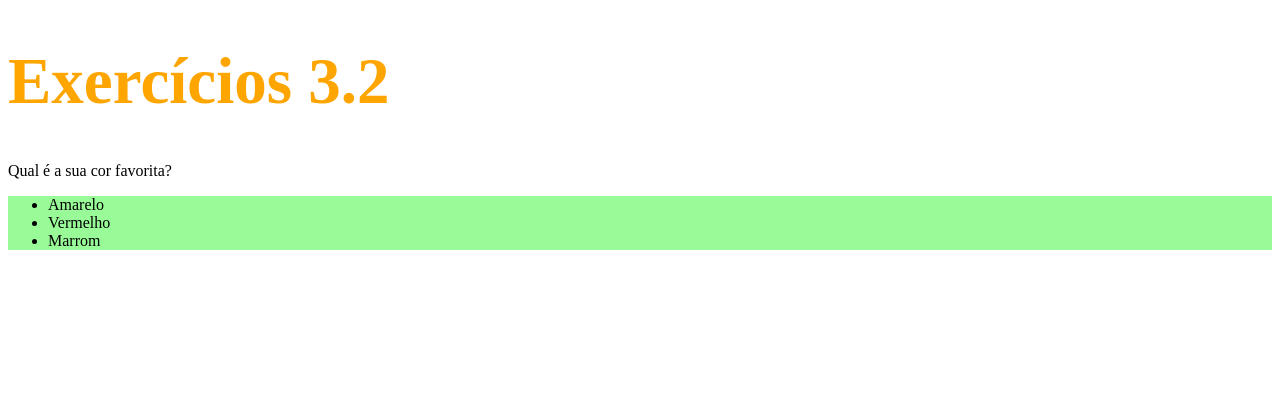
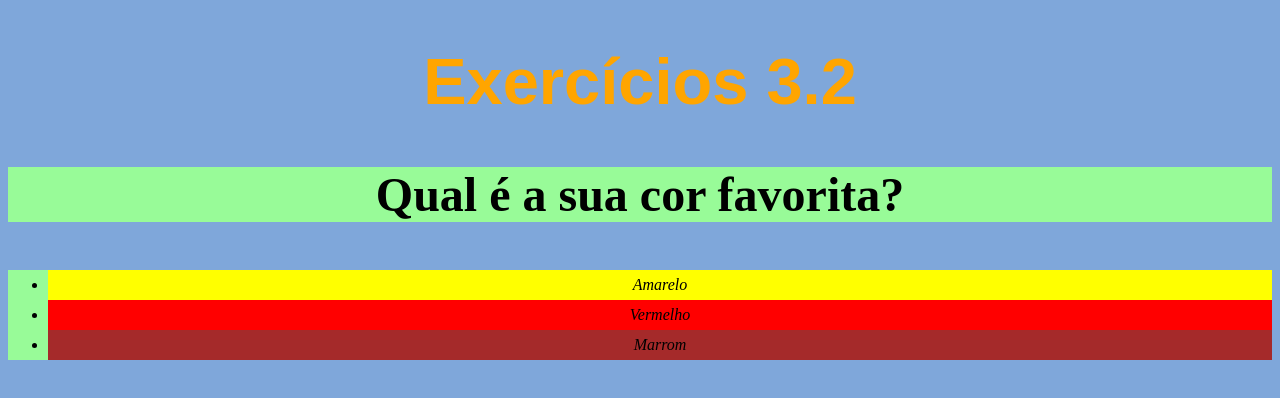
Before and after one commit to Th3rge/exercises3.2, a plain HTML site: page bloco_3/dia_2/index.html in a window 1280 px wide. Drawn offline with Linux system fonts and the light colour scheme.

Commit message:
estilizando

```diff
--- a/bloco_3/dia_2/index.html
+++ b/bloco_3/dia_2/index.html
@@ -5,17 +5,7 @@
     <meta http-equiv="X-UA-Compatible" content="IE=edge">
     <meta name="viewport" content="width=device-width, initial-scale=1.0">
     <title>Exercises 3.2</title>
-    <style>
-        h1 {
-            font-size: 65px;
-            color: orange;
-        }
-
-        ul {
-            background-color: palegreen;
-        }
-
-    </style>
+    <link rel="stylesheet" href="style.css">
 </head>
 <body>
     <h1>Exercícios 3.2</h1>
@@ -31,6 +21,15 @@
      2 - Modifique a cor do texto do h1 para laranja
      3 - Modifique a cor de fundo da lista não ordenada
      4 - Crie uma classe para modificar a cor de fundo da tag p e da ul ao mesmo tempo
+         -->
+
+    <!-- Exercícios
+     1 - Modifique o família do h1 para sans-serif
+     2 - Deixe o parágrafo com o font-weight 600
+     3 - Modifique o font-size do body para 16px
+     4 - Coloque o tamanho do parágrafo com o tamanho de 3 vezes o padrão do body
+     5 - Explore as propriedades font-style, line-height, text-align e text-decoration
+     6 - Troque a cor de fundo de cada item da lista para a cor correspondente ao texto
     -->
 </body>
 </html>
--- /dev/null
+++ b/bloco_3/dia_2/style.css
@@ -0,0 +1,39 @@
+body {
+    font-size: 16px;
+    text-align: center;
+    text-decoration: none;
+    background-color: rgba(0, 80, 182, 0.5);
+}
+
+h1 {
+    font-size: 65px;
+    color: orange;
+    font-family: sans-serif;
+}
+
+.change-color {
+    background-color: palegreen;
+}
+
+p {
+    font-weight: 600;
+    font-size: 3em;
+}
+
+li {
+    font-style: italic;
+    line-height: 30px;
+
+}
+
+li:nth-child(1){
+    background-color: yellow;
+}
+
+li:nth-child(2){
+    background-color: red;
+}
+
+li:nth-child(3){
+    background-color: brown
+}
```
